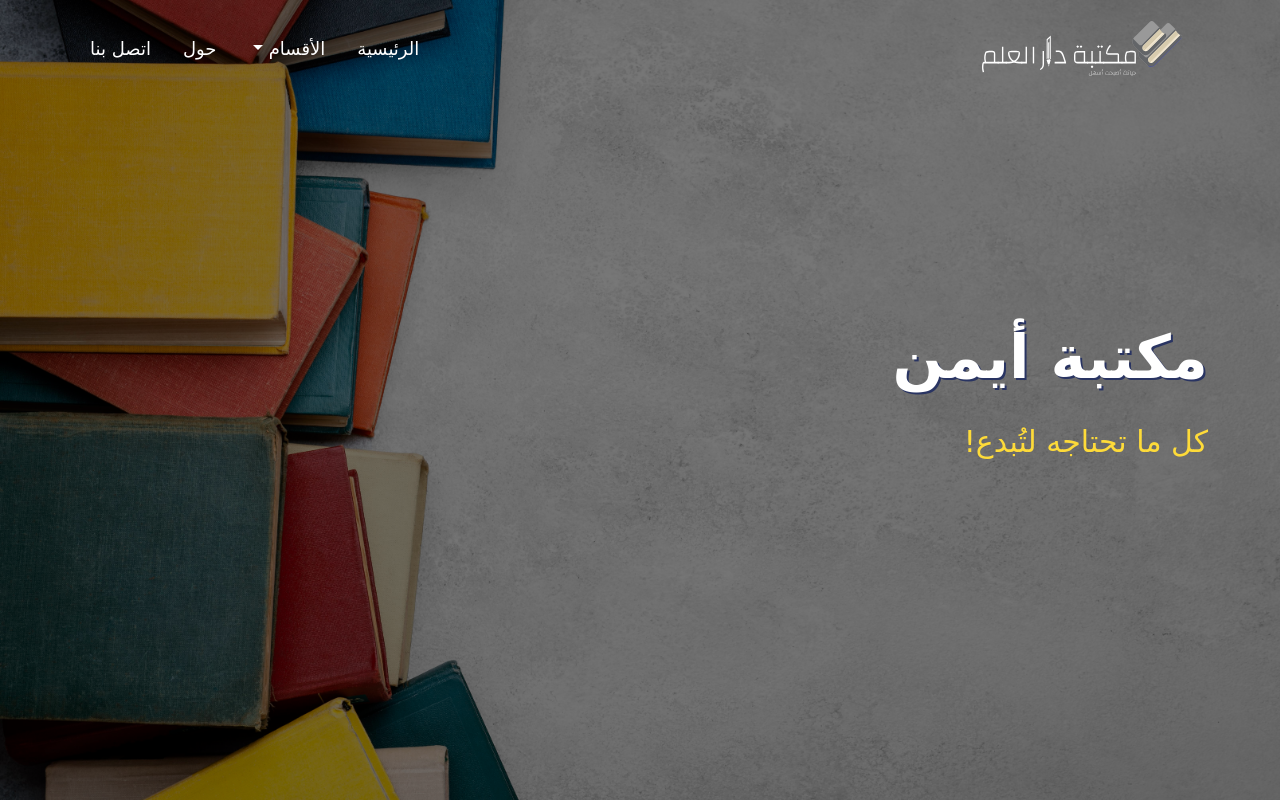
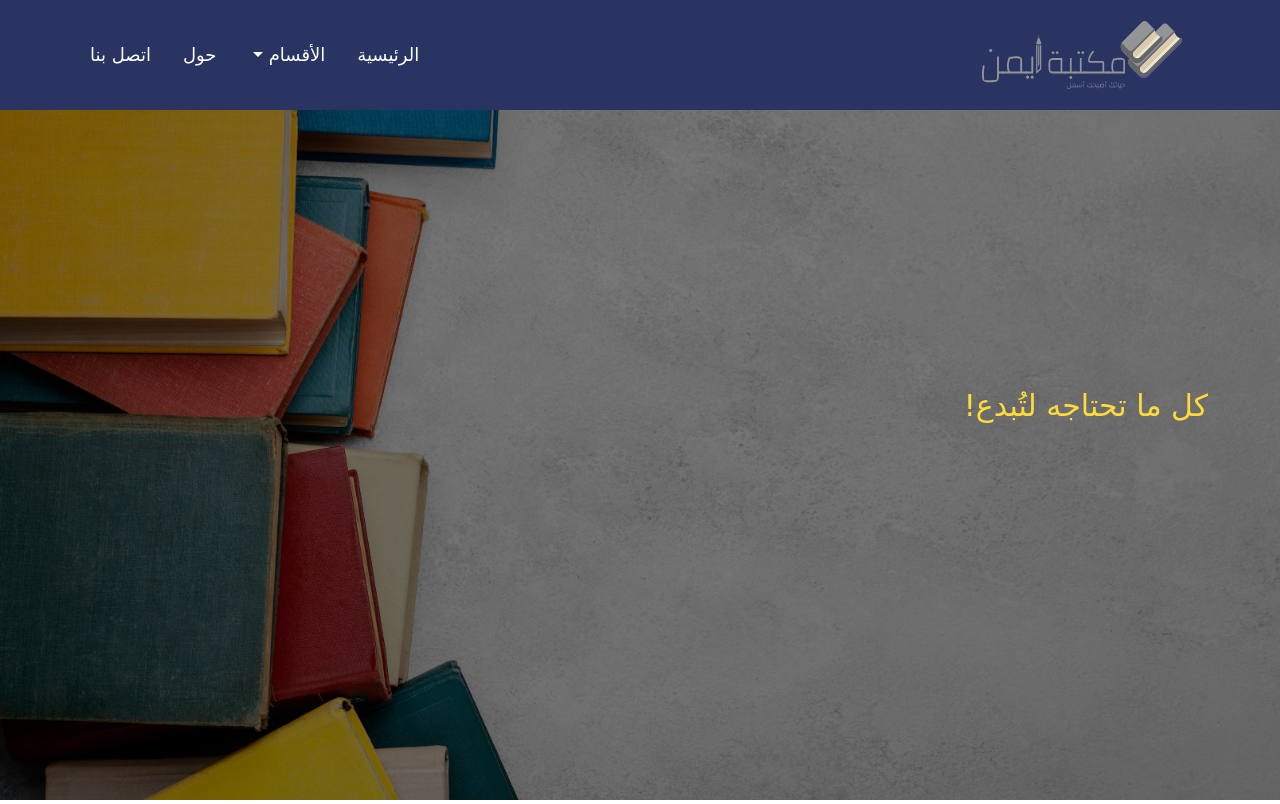
Before and after one commit to iKH2/maktaba, a PHP site: page / in a window 1280 px wide. Shown: the top 804 px of the page. Run offline with PHP 8.4, Linux system fonts and the light colour scheme; some web fonts are replaced.

Commit message:
edit heade and footer

```diff
--- a/css/style.css
+++ b/css/style.css
@@ -52,6 +52,10 @@ h3::before {
 /*------------------- header -------------------*/
 header {
   position: relative;
+}
+
+header .navbar {
+  background-color: var(--color-one);
 }
 
 header .nav-link {
@@ -248,7 +252,7 @@ header nav .nav-item {
 footer {
   background-color: var(--color-one);
   color: white;
-  padding: 30px 10px;
+  padding: 14px 10px;
   text-align: center;
 }
 
--- a/index.php
+++ b/index.php
@@ -5,7 +5,7 @@
 <div class="banner-image w-100 vh-100 d-flex justify-content-right align-items-center">
     <div class="content">
         <div class="container">
-            <h1 class="text-white">مكتبة أيمن</h1>
+            <h1 class="text-white"></h1>
             <p>كل ما تحتاجه لتُبدع!</p>
         </div>
     </div>
```
Also changed, not shown: img/logo.svg.
